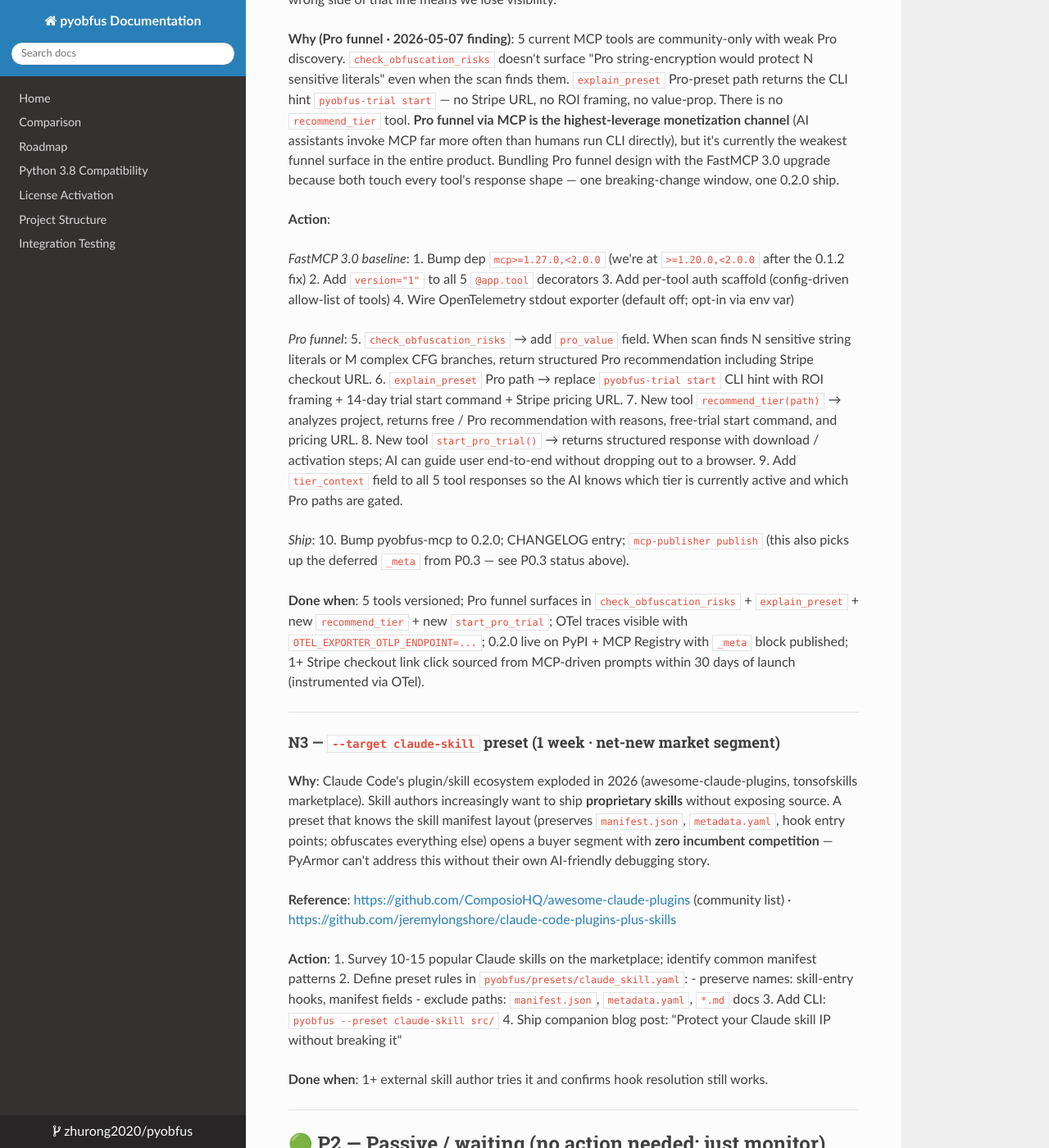
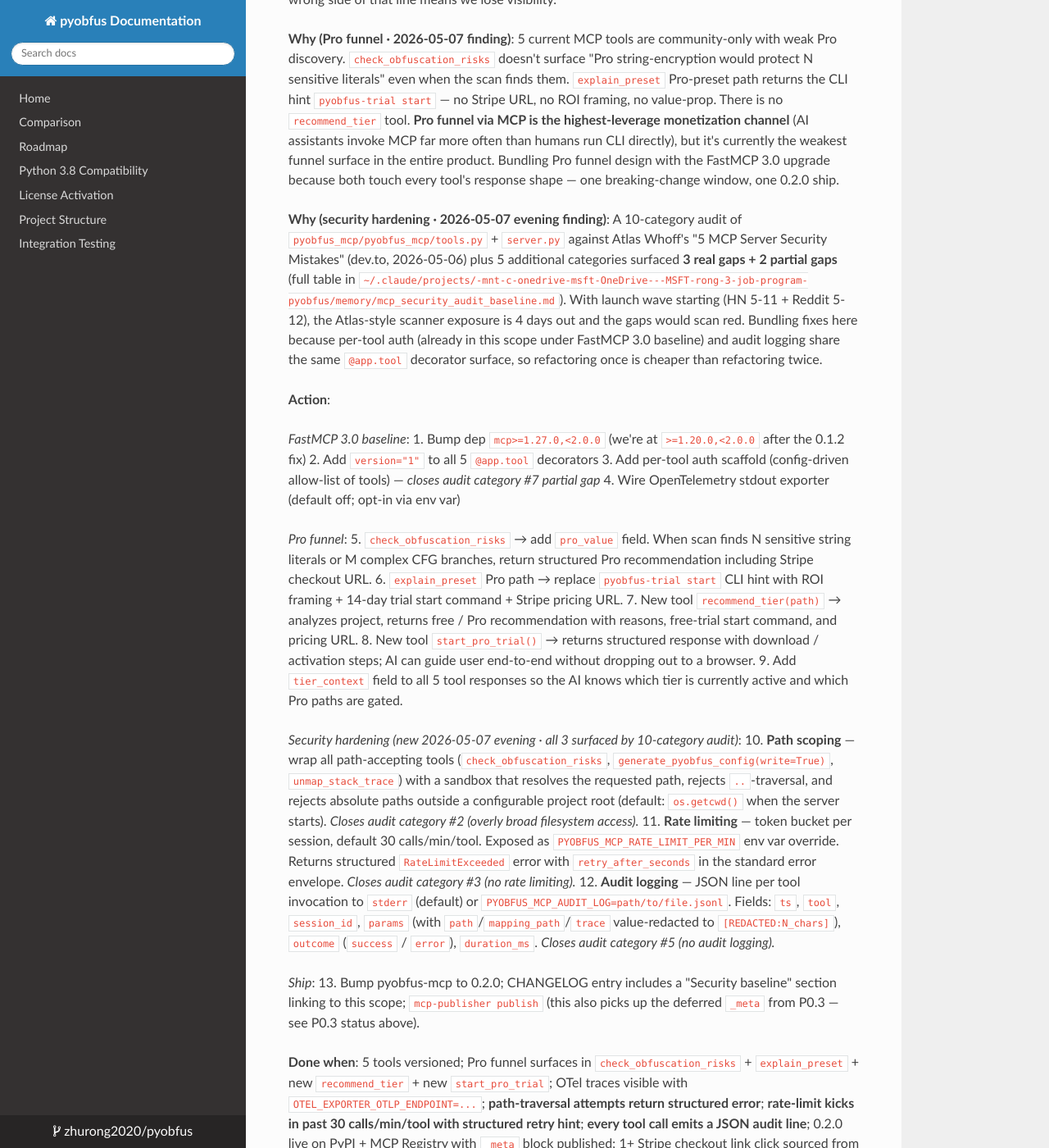
Before and after one commit to zhurong2020/pyobfus, an MkDocs documentation site: the page built from docs/POST_V0.4_TODO.md, in a window 1280 px wide and 1400 px high, scrolled down 5092 px. Shown: the whole window at 82% size. Built offline with MkDocs 1.6.1, drawn with Linux system fonts in a browser that asks for light colours; nearby versions of some CDN libraries; some of the changed text lies outside the part shown.

Commit message:
docs(POST_V0.4_TODO): expand N2 scope · add security hardening to FastMCP 3.0 + Pro funnel bundle
Self-audit of pyobfus_mcp/pyobfus_mcp/tools.py + server.py against Atlas
Whoff's "5 MCP Server Security Mistakes" (dev.to 2026-05-06) plus 5 additional
categories surfaced 3 real gaps + 2 partial gaps:

  ❌ #2 filesystem scope: 3/5 tools accept arbitrary paths without sandbox
  ❌ #3 rate limiting: none — agent loops can call any tool 500x/min unchecked
  ❌ #5 audit logging: none — no record of tool calls anywhere
  ⚠️ #1 input validation: only target.exists() check; no scope/format validation
  ⚠️ #7 per-tool authorization: missing (already in N2 baseline)

  ✅ #4 hardcoded secrets: safe by design (no external API needs auth)
  ✅ #6 tool description prompt injection: descriptions are clean
  ✅ #8 stdio transport: acceptable for local stdio model
  N/A #9 token persistence, #10 dependency confusion (out of code-audit scope)

Bundled fixes into existing N2 scope (FastMCP 3.0 + Pro funnel) because:
  - Per-tool auth (#7) is already in N2 FastMCP 3.0 baseline
  - Audit logging shares the @app.tool decorator surface — refactoring once
    is cheaper than refactoring twice
  - Launch wave starts in 4 days (HN 5-11, Reddit 5-12); Atlas-style scanner
    exposure window opens then; bundling with N2 lands all hardening before
    pyobfus-mcp 0.2.0 hits PyPI/Registry

N2 sub-bullets added (10 → 13 numbered actions):
  10. Path scoping with project-root sandbox + traversal rejection
  11. Token-bucket rate limiting per session, env-var override
  12. JSON-line audit logging with redaction, stderr default + file override

Time estimate revised 3-4 days → 4-5 days. Done-when criteria expanded to
include "fresh run of Atlas Whoff's MCP Security Scanner shows 5/5 green for
pyobfus-mcp 0.2.0".

Recommended-sequence Week 3 line + last-updated line both refreshed.

Audit baseline detail captured in companion memory file (separate commit).

Co-Authored-By: Claude Opus 4.7 (1M context) <noreply@anthropic.com>

```diff
--- a/docs/POST_V0.4_TODO.md
+++ b/docs/POST_V0.4_TODO.md
@@ -159,18 +159,20 @@ mcp-publisher login github -token "$(gh auth token)"
 
 ---
 
-#### N2 — pyobfus-mcp 0.2.0 = FastMCP 3.0 features + Pro funnel (3-4 days · expanded scope 2026-05-07)
+#### N2 — pyobfus-mcp 0.2.0 = FastMCP 3.0 features + Pro funnel + security hardening (4-5 days · 3-way bundle scope 2026-05-07 evening)
 
 **Why (FastMCP 3.0)**: FastMCP 3.0 + mcp SDK 1.27 (April 2026) added **tool versioning** (`@tool(version="1.0")` — schema breaking changes don't orphan existing Claude Code sessions), **per-tool authorization**, and **OpenTelemetry instrumentation**. pyobfus-mcp 0.1.2 has none of these. Glama and other MCP aggregators will eventually add a "production-ready" filter — being on the wrong side of that line means we lose visibility.
 
 **Why (Pro funnel · 2026-05-07 finding)**: 5 current MCP tools are community-only with weak Pro discovery. `check_obfuscation_risks` doesn't surface "Pro string-encryption would protect N sensitive literals" even when the scan finds them. `explain_preset` Pro-preset path returns the CLI hint `pyobfus-trial start` — no Stripe URL, no ROI framing, no value-prop. There is no `recommend_tier` tool. **Pro funnel via MCP is the highest-leverage monetization channel** (AI assistants invoke MCP far more often than humans run CLI directly), but it's currently the weakest funnel surface in the entire product. Bundling Pro funnel design with the FastMCP 3.0 upgrade because both touch every tool's response shape — one breaking-change window, one 0.2.0 ship.
+
+**Why (security hardening · 2026-05-07 evening finding)**: A 10-category audit of `pyobfus_mcp/pyobfus_mcp/tools.py` + `server.py` against Atlas Whoff's "5 MCP Server Security Mistakes" (dev.to, 2026-05-06) plus 5 additional categories surfaced **3 real gaps + 2 partial gaps** (full table in `~/.claude/projects/-mnt-c-onedrive-msft-OneDrive---MSFT-rong-3-job-program-pyobfus/memory/mcp_security_audit_baseline.md`). With launch wave starting (HN 5-11 + Reddit 5-12), the Atlas-style scanner exposure is 4 days out and the gaps would scan red. Bundling fixes here because per-tool auth (already in this scope under FastMCP 3.0 baseline) and audit logging share the same `@app.tool` decorator surface, so refactoring once is cheaper than refactoring twice.
 
 **Action**:
 
 *FastMCP 3.0 baseline*:
 1. Bump dep `mcp>=1.27.0,<2.0.0` (we're at `>=1.20.0,<2.0.0` after the 0.1.2 fix)
 2. Add `version="1"` to all 5 `@app.tool` decorators
-3. Add per-tool auth scaffold (config-driven allow-list of tools)
+3. Add per-tool auth scaffold (config-driven allow-list of tools) — *closes audit category #7 partial gap*
 4. Wire OpenTelemetry stdout exporter (default off; opt-in via env var)
 
 *Pro funnel*:
@@ -180,10 +182,15 @@ mcp-publisher login github -token "$(gh auth token)"
 8. New tool `start_pro_trial()` → returns structured response with download / activation steps; AI can guide user end-to-end without dropping out to a browser.
 9. Add `tier_context` field to all 5 tool responses so the AI knows which tier is currently active and which Pro paths are gated.
 
+*Security hardening (new 2026-05-07 evening · all 3 surfaced by 10-category audit)*:
+10. **Path scoping** — wrap all path-accepting tools (`check_obfuscation_risks`, `generate_pyobfus_config(write=True)`, `unmap_stack_trace`) with a sandbox that resolves the requested path, rejects `..`-traversal, and rejects absolute paths outside a configurable project root (default: `os.getcwd()` when the server starts). *Closes audit category #2 (overly broad filesystem access).*
+11. **Rate limiting** — token bucket per session, default 30 calls/min/tool. Exposed as `PYOBFUS_MCP_RATE_LIMIT_PER_MIN` env var override. Returns structured `RateLimitExceeded` error with `retry_after_seconds` in the standard error envelope. *Closes audit category #3 (no rate limiting).*
+12. **Audit logging** — JSON line per tool invocation to `stderr` (default) or `PYOBFUS_MCP_AUDIT_LOG=path/to/file.jsonl`. Fields: `ts`, `tool`, `session_id`, `params` (with `path`/`mapping_path`/`trace` value-redacted to `[REDACTED:N_chars]`), `outcome` (`success` / `error`), `duration_ms`. *Closes audit category #5 (no audit logging).*
+
 *Ship*:
-10. Bump pyobfus-mcp to 0.2.0; CHANGELOG entry; `mcp-publisher publish` (this also picks up the deferred `_meta` from P0.3 — see P0.3 status above).
+13. Bump pyobfus-mcp to 0.2.0; CHANGELOG entry includes a "Security baseline" section linking to this scope; `mcp-publisher publish` (this also picks up the deferred `_meta` from P0.3 — see P0.3 status above).
 
-**Done when**: 5 tools versioned; Pro funnel surfaces in `check_obfuscation_risks` + `explain_preset` + new `recommend_tier` + new `start_pro_trial`; OTel traces visible with `OTEL_EXPORTER_OTLP_ENDPOINT=...`; 0.2.0 live on PyPI + MCP Registry with `_meta` block published; 1+ Stripe checkout link click sourced from MCP-driven prompts within 30 days of launch (instrumented via OTel).
+**Done when**: 5 tools versioned; Pro funnel surfaces in `check_obfuscation_risks` + `explain_preset` + new `recommend_tier` + new `start_pro_trial`; OTel traces visible with `OTEL_EXPORTER_OTLP_ENDPOINT=...`; **path-traversal attempts return structured error**; **rate-limit kicks in past 30 calls/min/tool with structured retry hint**; **every tool call emits a JSON audit line**; 0.2.0 live on PyPI + MCP Registry with `_meta` block published; 1+ Stripe checkout link click sourced from MCP-driven prompts within 30 days of launch (instrumented via OTel); a fresh run of Atlas Whoff's MCP Security Scanner (or equivalent third-party scan) shows 5/5 of his categories green for pyobfus-mcp 0.2.0.
 
 ---
 
@@ -259,8 +266,9 @@ Week 2 cont. (5-13 → 5-18):
   └─ Begin v0.5 work depending on signal
 
 Week 3 (5-19 → 5-25):
-  ├─ N2 FastMCP 3.0 + Pro funnel bundle (3-4 days · pyobfus-mcp 0.2.0 ship · also
-  │   resolves deferred P0.3 _meta publish)
+  ├─ N2 FastMCP 3.0 + Pro funnel + security hardening (4-5 days · 3-way bundle ·
+  │   pyobfus-mcp 0.2.0 ship · also resolves deferred P0.3 _meta publish · also
+  │   closes audit gaps #2/#3/#5/#7 from 2026-05-07 evening self-audit)
   └─ Start N3 claude-skill preset (1 week effort · net-new market segment)
 
 By 2026-06-15: v0.5.0 release candidate (P2-1 + P2-3 + P2-4 + P2-5 + N1 + N2 + N3 + drop 3.8)
@@ -280,5 +288,5 @@ By 2026-06-15: v0.5.0 release candidate (P2-1 + P2-3 + P2-4 + P2-5 + N1 + N2 + N
 
 ---
 
-**Last updated**: 2026-05-07 (Session 17 + post-research synthesis · evening · **dev.to launch went live**) · P0 status: P0.1 ✅ · P0.2 ✅ · P0.3 code committed (registry publish deferred to N2's `mcp-publisher publish`) · P0.4 ✅ live at https://dev.to/zhurong2020/let-claude-code-debug-your-obfuscated-python-a-guide-to-the-pyobfus-mcp-integration-3epm · launch sequence ticking: HN Show HN +48-96h, Reddit +24h after HN, CN trio within 48h
+**Last updated**: 2026-05-07 (Session 17 + post-research synthesis · evening · **dev.to launch went live · self-audit completed · N2 expanded to 3-way bundle**) · P0 status: P0.1 ✅ · P0.2 ✅ · P0.3 code committed (registry publish deferred to N2's `mcp-publisher publish`) · P0.4 ✅ live at https://dev.to/zhurong2020/let-claude-code-debug-your-obfuscated-python-a-guide-to-the-pyobfus-mcp-integration-3epm · launch sequence ticking: HN Show HN +48-96h, Reddit +24h after HN, CN trio within 48h · N2 scope now FastMCP 3.0 + Pro funnel + security hardening (3 audit gaps closed)
 **Next review**: 24h post-launch (2026-05-08 evening) for first-day reaction metrics; 7d post-launch for the natural growth signal
```
